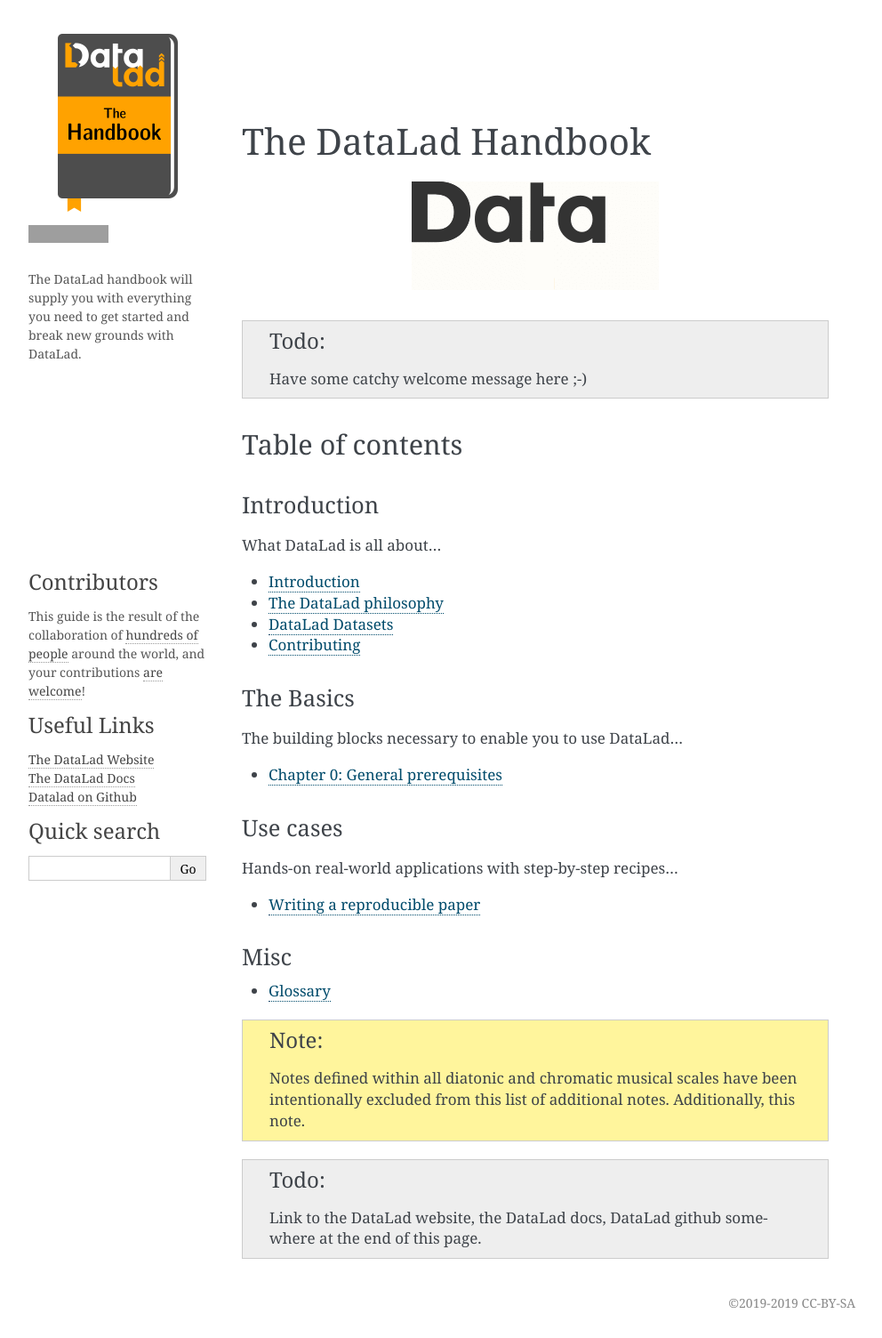
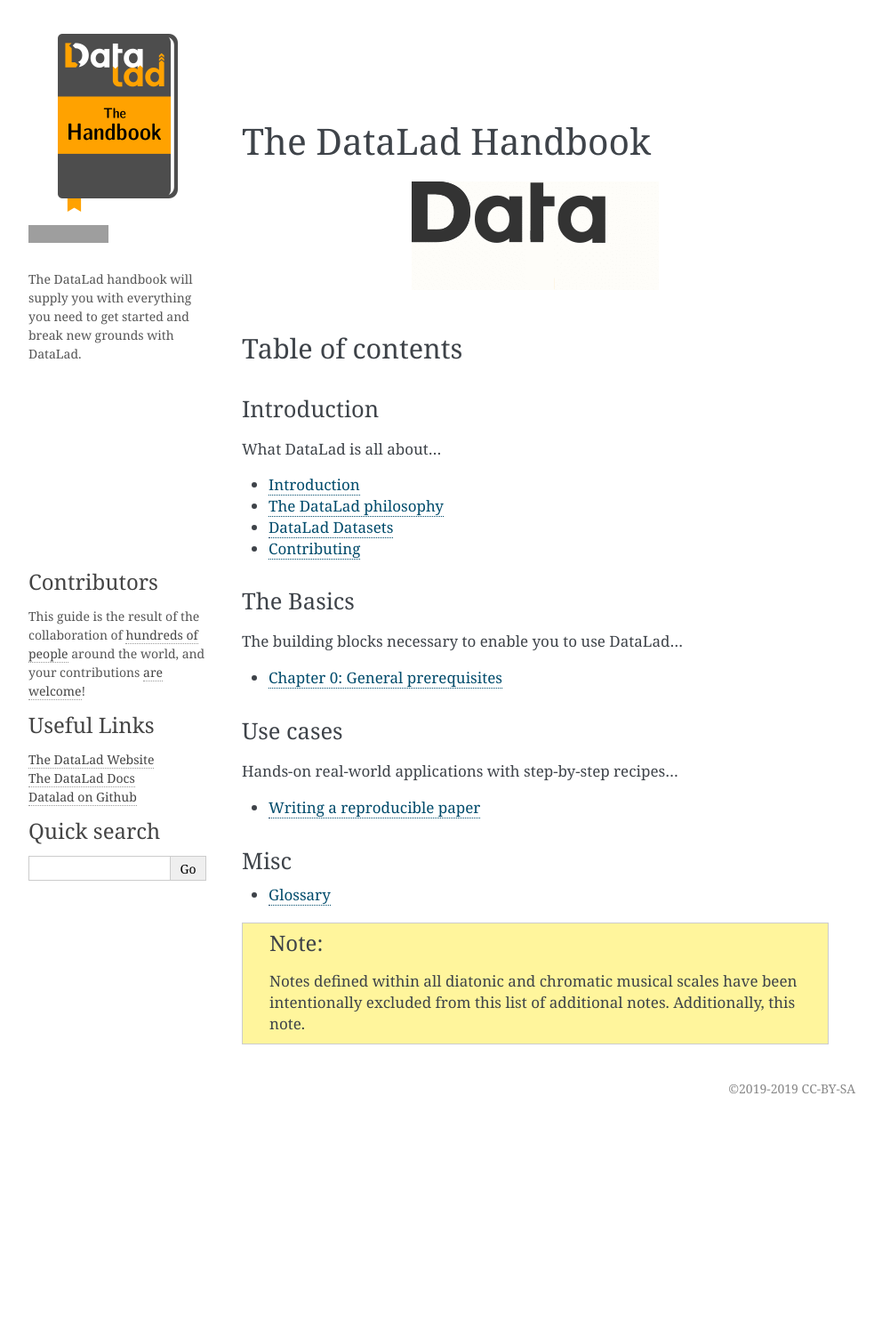
Before and after one commit to datalad-handbook/book, a Sphinx documentation site: the page built from docs/index.rst, in a window 1280 px wide. Shown: the whole page at 89% size, without its empty margins (148-1140 px from the left). Built offline with Sphinx 7.4.7, drawn with Linux system fonts in a browser that asks for light colours; comment, search, counter and statistics services are not loaded; after the commit the page ends 1263 px from its top, so only the background shows below that; grey boxes are pictures that could not be loaded.

Commit message:
delete finished TODOs

```diff
--- a/docs/index.rst
+++ b/docs/index.rst
@@ -12,16 +12,7 @@
    :alt: Virtual directory tree of a nested DataLad dataset
 
 
-.. todo::
-   Have some catchy welcome message here ;-)
-
 Table of contents
 ^^^^^^^^^^^^^^^^^
 
 .. include:: contents.rst.inc
-
-
-
-.. todo::
-   Link to the DataLad website, the DataLad docs, DataLad github
-   somewhere at the end of this page.
```
